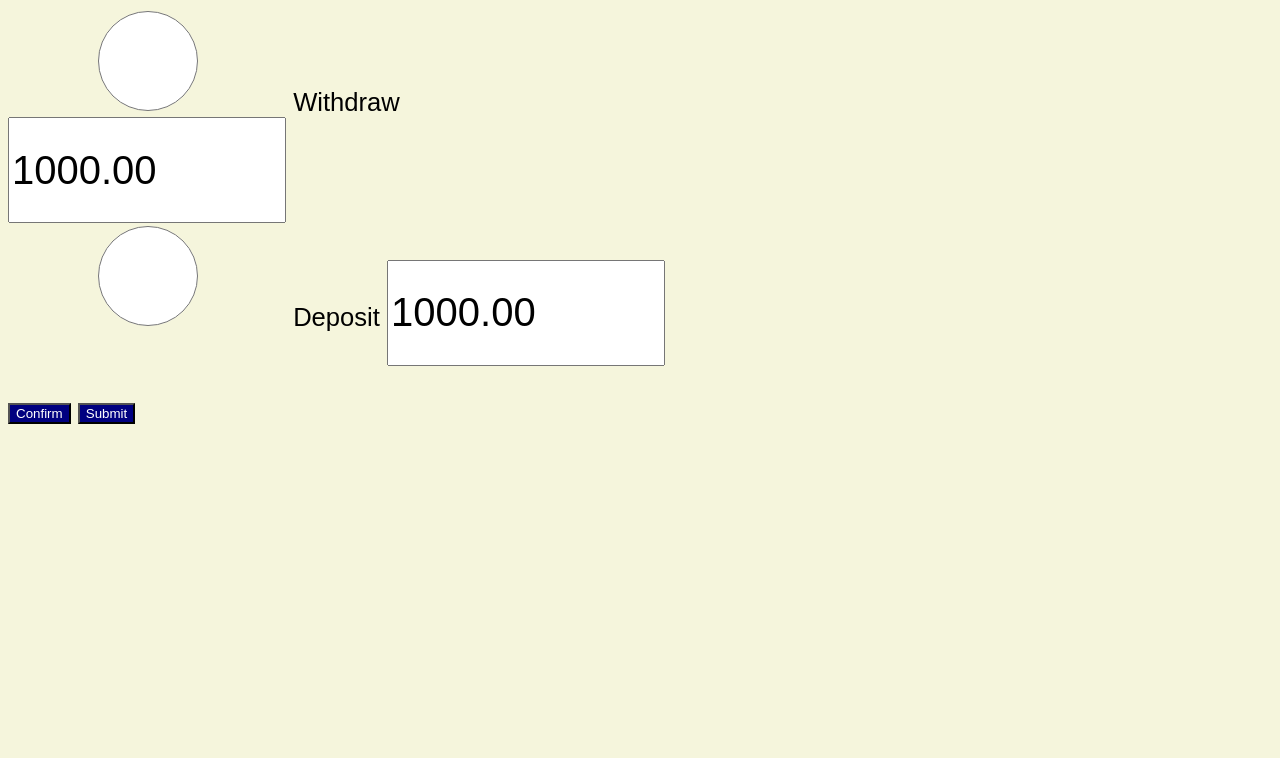
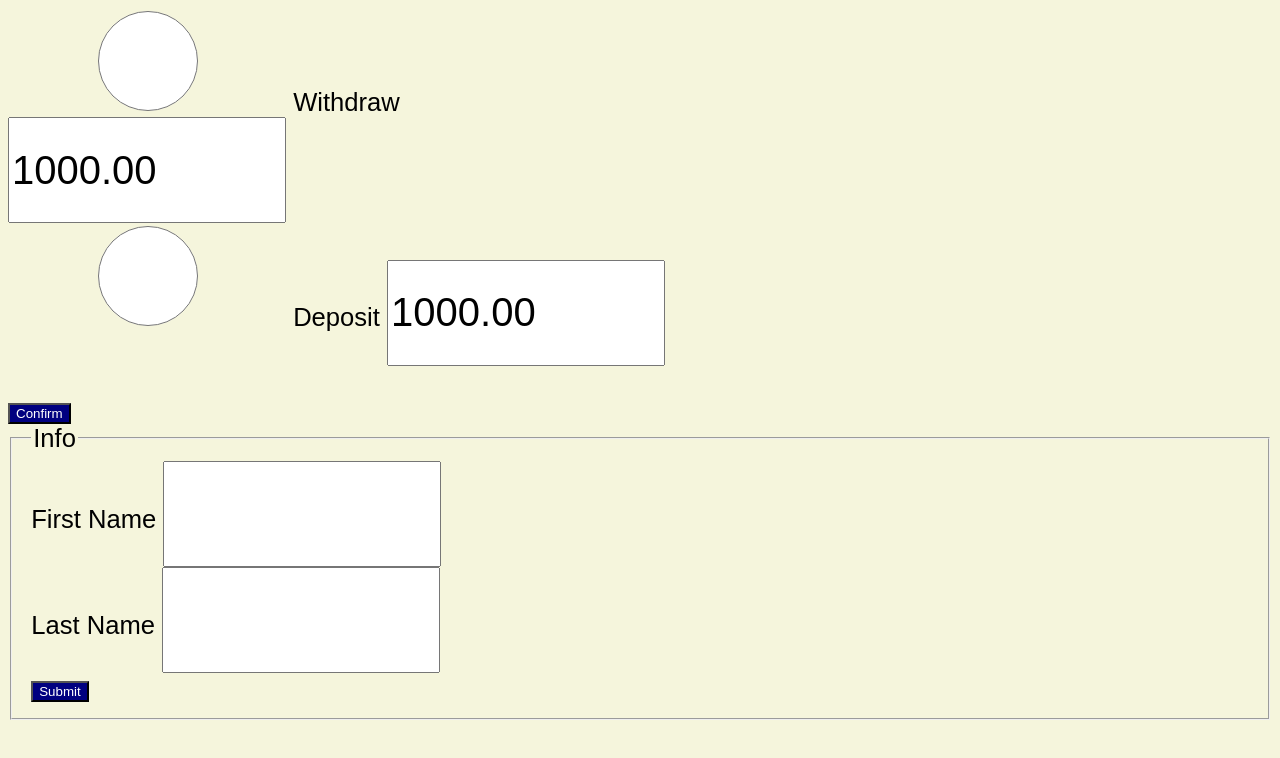
Before and after one commit to Space48121111/project_manager, a website: page public/form.html in a window 1280 px wide. Drawn offline with Linux system fonts and the light colour scheme.

Commit message:
<form id="myForm'"><label for="first">First <input

```diff
--- a/public/form.html
+++ b/public/form.html
@@ -14,7 +14,21 @@
       <label for="transaction">Deposit</label>
       <input type="number" id='amt1' name="" value="1000.00"><br><br>
       <button type="button" name="button" onclick="account()">Confirm</button>
-      <button type="submit" id="myForm" name="myForm"> Submit</button>
+    </form>
+
+    <form action="#" id="myForm">
+    <fieldset>
+    <legend>Info</legend>
+    <div class="formBox">
+    <label for="first">First Name</label>
+    <input type="text" id="first" name="first">
+    </div>
+    <div class="formBox">
+    <label for="last">Last Name</label>
+    <input type="text" id="last" name="last">
+    </div>
+    <button type="submit" name="submit" >Submit</button>
+    </fieldset>
     </form>
     <div class="" id='toBeReplaced'>
     </div>
```
